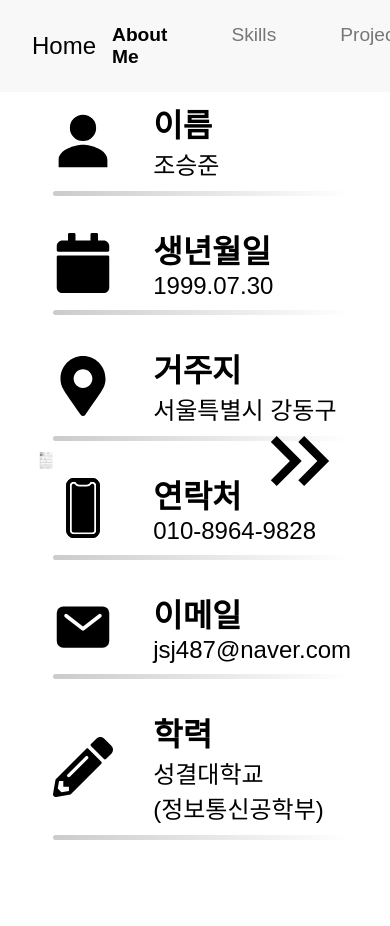
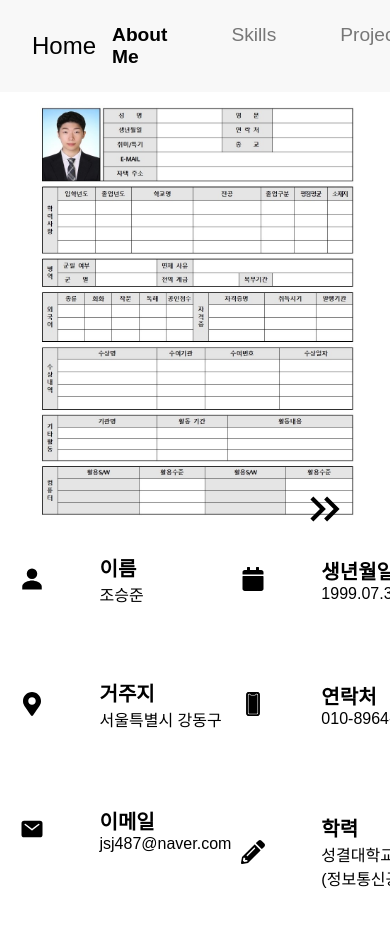
Before and after one commit to jsj487/PORTFOLIO, a React (Create React App) app: page /PORTFOLIO/about-me in a window 390 px wide. Shown: the top 926 px of the page. Before the commit the page ends 844 px from the top, so only its background shows below. Built offline with nearby package versions, Linux system fonts and the light colour scheme; a web font is replaced by a local one.

Commit message:
Responsive Web Design

```diff
--- a/package.json
+++ b/package.json
@@ -21,7 +21,7 @@
     "test": "react-scripts test",
     "eject": "react-scripts eject",
     "predeploy": "npm run build",
-    "deploy": "gh-pages -d build -b gh-pages -f"
+    "deploy": "gh-pages -d build"
   },
   "eslintConfig": {
     "extends": [
--- a/src/AboutMe.js
+++ b/src/AboutMe.js
@@ -10,8 +10,8 @@ import { MdKeyboardDoubleArrowRight } from "react-icons/md";
 import Resume from "./img/resume.jpg"; // 이 부분은 실제 경로에 맞게 변경해주세요.
 
 const AboutMeContainer = styled.div`
-  height: 100vh; // 뷰포트 높이를 100%로 설정
-  overflow-y: hidden; // 세로 스크롤을 숨김
+  min-height: 100vh; // 뷰포트 높이를 최소 100%로 설정
+  overflow-y: auto; // 세로 스크롤 허용
 `;
 
 const PageContainer = styled.div`
@@ -26,50 +26,98 @@ const PageContainer = styled.div`
 const ContentWrapper = styled.div`
   display: flex;
   align-items: center;
-  width: 80%; // 전체 너비의 80% 사용
+  justify-content: center; // 중앙 정렬을 위해 추가
+  width: 90%; // 기본 너비 설정
   max-width: 1200px; // 최대 너비 설정
   margin-bottom: 20px; // 하단 여백
+  flex-direction: column; // 모바일에서 세로 배치
+
+  @media (min-width: 768px) {
+    width: 80%; // 태블릿에서 너비 조정
+    flex-direction: row; // 태블릿 이상에서 가로 배치
+  }
 `;
 
 const ImageSection = styled.div`
-  flex: 2; // 유연한 배치를 위해 flex: 1 설정
+  width: 100%; // 기본 너비를 100%로 설정
+  max-width: 600px; // 최대 너비 설정
+  margin-bottom: 20px; // 모바일에서 하단 여백
+
+  @media (min-width: 768px) {
+    flex: 0 0 600px; // 태블릿 이상에서는 고정 너비 설정
+    margin-bottom: 0; // 태블릿 이상에서는 여백 제거
+    margin-right: 40px; // 태블릿 이상에서는 오른쪽 여백을 더 많이 설정
+  }
 `;
 
 const ResumeImage = styled.img`
   width: 100%; // 너비를 부모의 100%로 설정
-  max-width: 600px; // 최대 너비 설정
   height: auto; // 높이 자동 조절
 `;
 
 const InfoSection = styled.div`
-  flex: 1; // 유연한 배치를 위해 flex: 1 설정
+  width: 100%; // 기본 너비를 100%로 설정
+  display: grid;
+  grid-template-columns: 1fr 1fr; // 2열 그리드
+  grid-template-rows: repeat(3, auto); // 3행 그리드
+  gap: 10px; // 그리드 아이템 사이의 간격 설정
+
+  @media (min-width: 768px) {
+    flex: 1; // 태블릿 이상에서는 flex: 1 설정
+    display: flex; // 태블릿 이상에서는 flexbox로 변경
+    flex-direction: column;
+    margin-left: 130px; // 태블릿 이상에서는 왼쪽 여백 추가
+  }
 `;
 
 const InfoContainer = styled.div`
   display: flex;
   align-items: center; // 아이콘과 텍스트를 가운데 정렬
   position: relative; // 가상 요소에 대한 위치 지정을 위해 relative 설정
+  min-height: 70px; // 각 그리드 항목의 최소 높이를 설정
+  width: 130%; // InfoContainer의 너비를 90%로 설정
 
   &::after {
     content: "";
     display: block;
-    width: 100%; // 밑줄의 길이를 InfoContainer의 너비에 맞춥니다.
+    width: 85%; // 밑줄의 길이를 InfoContainer의 너비보다 짧게 설정
     height: 5px; // 밑줄의 두께를 설정합니다.
     border-radius: 20px;
     background: linear-gradient(to right, #cbcbcb, white); // 그라데이션 적용
     position: absolute;
     bottom: -15px; // 밑줄이 InfoContainer의 아래쪽으로 더 멀리 위치하도록 조정합니다.
     left: 0;
+
+    @media (max-width: 767px) {
+      display: none; // 모바일에서는 밑줄 제거
+    }
   }
 
   &:not(:last-child) {
     margin-bottom: 45px; // 마지막 요소를 제외하고 margin-bottom 적용
+
+    @media (min-width: 768px) {
+      margin-bottom: 45px; // 태블릿 이상에서는 45px의 여백 적용
+    }
+
+    @media (min-width: 1024px) {
+      margin-bottom: 40px; // 데스크탑 이상에서는 60px의 여백 적용
+    }
   }
 `;
 
 const IconContainer = styled.div`
-  font-size: 60px; // 아이콘 크기를 24px로 설정
-  width: 100px; // 아이콘 컨테이너의 너비를 고정
+  font-size: 1.5em; // 기본 아이콘 크기
+
+  @media (min-width: 768px) {
+    font-size: 1.2em; // 태블릿 이상에서 아이콘 크기 조정
+  }
+
+  @media (min-width: 1024px) {
+    font-size: 2em; // 데스크탑에서 아이콘 크기 조정
+  }
+
+  width: 80px; // 아이콘 컨테이너의 너비를 고정
   display: flex; // flex를 사용하여 아이콘을 정렬
   align-items: center; // 세로 중앙 정렬
 `;
@@ -80,13 +128,30 @@ const InfoText = styled.div`
 `;
 
 const InfoTitle = styled.div`
-  font-size: 2em; // 글자 크기 조절
+  font-size: 1.25em; // 기본 글자 크기
   font-weight: bold; // 글자 두께
+
+  @media (min-width: 768px) {
+    font-size: 1em; // 태블릿 이상에서 글자 크기 조정
+  }
+
+  @media (min-width: 1024px) {
+    font-size: 1.75em; // 데스크탑에서 글자 크기 조정
+  }
 `;
 
 const Info = styled.div`
-  font-size: 1.5em; // 글자 크기 조절
+  font-size: 1em; // 기본 글자 크기
+
+  @media (min-width: 768px) {
+    font-size: 0.875em; // 태블릿 이상에서 글자 크기 조정
+  }
+
+  @media (min-width: 1024px) {
+    font-size: 1.5em; // 데스크탑에서 글자 크기 조정
+  }
 `;
+
 const hoverAnimation = keyframes`
   0%, 100% { right: 40px; }
   50% { right: 30px; }
@@ -95,7 +160,16 @@ const hoverAnimation = keyframes`
 const NextPage = styled.div`
   position: absolute;
   right: 40px;
-  font-size: 100px;
+  font-size: 50px;
+
+  @media (min-width: 768px) {
+    font-size: 40px; // 태블릿 이상에서 아이콘 크기 조정
+  }
+
+  @media (min-width: 1024px) {
+    font-size: 80px; // 데스크탑에서 아이콘 크기 조정
+  }
+
   transition: all 2s;
 
   &:hover {
--- a/src/Projects.js
+++ b/src/Projects.js
@@ -65,6 +65,7 @@ const ProjectContainer = styled.div`
   max-width: 71.25rem;
   padding: 4rem 2rem;
   margin: 0 auto;
+  box-sizing: border-box; // 추가하여 여백 문제 해결
 `;
 
 const ProjectContentContainer = styled.div`
@@ -80,6 +81,13 @@ const ProjectWhiteBoard = styled(WhiteBoard)`
   &:hover {
     width: 60rem;
   }
+
+  @media (max-width: 768px) {
+    width: 100%; // 모바일에서 너비를 100%로 설정
+    &:hover {
+      width: 100%; // 호버 시에도 동일하게 유지
+    }
+  }
 `;
 
 const ProjectTitle = styled.div`
@@ -88,6 +96,10 @@ const ProjectTitle = styled.div`
   color: #000;
   text-align: center;
   margin-bottom: 20px;
+
+  @media (max-width: 768px) {
+    font-size: 25px; // 모바일에서 글자 크기 조정
+  }
 `;
 
 const ProjectDate = styled.div`
@@ -95,10 +107,18 @@ const ProjectDate = styled.div`
   text-align: center;
   color: #9d9d9d;
   margin-bottom: 30px;
+
+  @media (max-width: 768px) {
+    font-size: 15px; // 모바일에서 글자 크기 조정
+  }
 `;
 
 const ProjectWhiteBoardContent = styled.div`
   display: flex;
+
+  @media (max-width: 768px) {
+    flex-direction: column; // 모바일에서 세로 배치
+  }
 `;
 
 const ProjectImgBox = styled.div`
@@ -106,10 +126,20 @@ const ProjectImgBox = styled.div`
   position: relative;
   width: 50%;
   margin-right: 3rem;
+
+  @media (max-width: 768px) {
+    width: 100%; // 모바일에서 너비를 100%로 설정
+    margin-right: 0; // 여백 제거
+    margin-bottom: 20px; // 하단 여백 추가
+  }
 `;
 
 const ProjectDescriptionContainer = styled.div`
   width: 50%;
+
+  @media (max-width: 768px) {
+    width: 100%; // 모바일에서 너비를 100%로 설정
+  }
 `;
 
 const ProjectMainDescription = styled.div``;
@@ -126,6 +156,10 @@ const ProjectRead = styled.p`
 
   &:hover {
     animation: ${hoverAnimation} 1s ease-in-out infinite;
+  }
+
+  @media (max-width: 768px) {
+    font-size: 1rem; // 모바일에서 글자 크기 조정
   }
 `;
 
@@ -165,12 +199,21 @@ const DescriptionModal = styled.div`
 const DescriptionModalBox = styled.div`
   max-width: 1200px;
   min-width: 1200px;
+
+  @media (max-width: 768px) {
+    width: 100%; // 모바일에서 너비를 100%로 설정
+    min-width: 0; // 최소 너비 제거
+  }
 `;
 
 const ModalTitle = styled.h1`
   margin: 0 0 30px 0;
   color: #333;
   font-size: 2rem;
+
+  @media (max-width: 768px) {
+    font-size: 1.5rem; // 모바일에서 글자 크기 조정
+  }
 `;
 
 const CloseButton = styled.button`
@@ -206,6 +249,11 @@ const SubDescriptionTitle = styled.div`
   width: 8.4rem;
   font-weight: 900;
   font-size: 1rem;
+
+  @media (max-width: 768px) {
+    width: 6rem; // 모바일에서 너비 조정
+    font-size: 0.9rem; // 글자 크기 조정
+  }
 `;
 
 const SubDescriptionContent = styled.div`
@@ -214,101 +262,10 @@ const SubDescriptionContent = styled.div`
   width: calc(100% - 8.4rem);
   font-weight: 400;
   font-size: 1rem;
-`;
 
-const SliderContainer = styled.div`
-  overflow: hidden;
-  width: 100%;
-  position: relative;
-  margin-bottom: 20px;
-`;
-
-const ImagesContainer = styled.div`
-  display: flex;
-  transition: transform 0.3s ease-out;
-  margin-bottom: 40px;
-`;
-
-const Image = styled.img`
-  max-width: 100%;
-  height: auto;
-  flex: 0 0 auto;
-  object-fit: contain;
-  cursor: pointer;
-`;
-
-const ButtonUI = styled.div`
-  display: flex;
-  justify-content: center;
-  align-items: center;
-  gap: 20px;
-
-  button {
-    pointer-events: auto;
-    background-color: #ffffff;
-    border: 1px solid #000;
-    border-radius: 50%;
-    cursor: pointer;
-    width: 40px;
-    height: 40px;
-    display: flex;
-    align-items: center;
-    justify-content: center;
-
-    &:focus {
-      outline: none;
-    }
-
-    svg {
-      width: 20px;
-      height: 20px;
-    }
-  }
-`;
-
-const ModalBackdrop = styled.div`
-  position: fixed;
-  top: 0;
-  left: 0;
-  width: 100%;
-  height: 100%;
-  background-color: rgba(0, 0, 0, 0.5);
-  display: flex;
-  justify-content: center;
-  align-items: center;
-  z-index: 1000;
-`;
-
-const ModalImage = styled.img`
-  max-width: 80%;
-  max-height: 80vh;
-  z-index: 1050;
-`;
-
-const ArrowButton = styled.button`
-  all: unset;
-  font-size: 2em;
-  color: white;
-  cursor: pointer;
-  z-index: 1051;
-  &:hover {
-    color: #ddd;
-  }
-`;
-
-const LeftArrow = styled(ArrowButton)`
-  position: absolute;
-  left: 50px;
-  svg {
-    font-size: 80px;
-  }
-`;
-
-const RightArrow = styled(ArrowButton)`
-  position: absolute;
-  right: 50px;
-  svg {
-    font-size: 80px;
+  @media (max-width: 768px) {
+    width: calc(100% - 6rem); // 모바일에서 너비 조정
+    font-size: 0.9rem; // 글자 크기 조정
   }
 `;
 
@@ -324,6 +281,11 @@ const PrevPage = styled.div`
 
   &:hover {
     animation: ${LeftAnimation} 1s ease-in-out infinite;
+  }
+
+  @media (max-width: 768px) {
+    font-size: 50px; // 모바일에서 아이콘 크기 조정
+    left: 20px; // 아이콘 위치 조정
   }
 `;
 
--- a/src/Skills.js
+++ b/src/Skills.js
@@ -15,10 +15,9 @@ import {
 } from "react-icons/md";
 
 const Skill = styled.div`
-  height: 100vh;
-  overflow-y: hidden; // 세로 스크롤을 숨김
-  background-color: #c19a6b;
-  position: relative; // NextPage를 포함하기 위한 상대 위치
+  min-height: 100vh; // 최소 높이를 뷰포트 높이로 설정
+  background-color: #c19a6b; // 배경색 설정
+  position: relative;
 `;
 
 const SkillContainer = styled.div`
@@ -28,9 +27,9 @@ const SkillContainer = styled.div`
   flex-direction: column;
   margin: 0 auto;
   padding: 6rem 2rem;
-  position: relative; /* 상위 요소에 상대적 위치 지정 */
-  z-index: 1; /* 필요한 경우 z-index 조정 */
-  overflow: visible; /* 내부 요소가 바깥으로 나와도 괜찮다면 overflow를 visible로 설정 */
+  position: relative;
+  z-index: 1;
+  overflow: visible;
 `;
 
 const SkillContentContainer = styled.div`
@@ -41,29 +40,36 @@ const SkillContentContainer = styled.div`
   padding: 2rem;
   border-radius: 1rem;
   box-shadow: 0 4px 8px rgba(0, 0, 0, 0.1);
-  position: relative; /* 책꽂이에 상대적 위치 지정 */
-  z-index: 2; /* z-index를 상위 요소보다 높게 설정 */
-  width: 60%;
+  position: relative;
+  z-index: 2;
+  width: 90%;
+  max-width: 1200px;
+  flex-wrap: wrap;
+
+  @media (min-width: 768px) {
+    display: flex;
+    justify-content: space-around;
+    align-items: flex-start;
+  }
 `;
 
 const WhiteBoard = styled.div`
-  width: 10rem; /* 책의 너비를 설정합니다. */
-  height: 15rem; /* 책의 높이를 설정합니다. */
-  margin: 1rem; /* 책과 책 사이의 간격을 설정합니다. */
+  width: 10rem;
+  height: 15rem;
+  margin: 1rem;
   padding: 1rem;
   display: flex;
-  flex-direction: column; /* 내용을 세로로 나열합니다. */
-  justify-content: center; /* 내용을 중앙에 배치합니다. */
-  align-items: center; /* 내용을 중앙에 배치합니다. */
+  flex-direction: column;
+  justify-content: center;
+  align-items: center;
   border-radius: 0.5rem;
   background-color: #fff;
   box-shadow: 0.5rem 0.5rem 1rem rgba(0, 0, 0, 0.1);
   transition: all 0.3s ease;
   cursor: pointer;
+
   &:hover {
-    transform: translateY(
-      -10px
-    ); /* 호버 시 책이 살짝 위로 올라가는 효과를 줍니다. */
+    transform: translateY(-10px);
   }
 `;
 
@@ -84,7 +90,7 @@ const Monitor = styled.div`
   border-radius: 1rem;
   box-shadow: 0 4px 8px rgba(0, 0, 0, 0.1);
   z-index: 2;
-  width: 50%;
+  width: 80%;
   height: 40vh;
 `;
 
@@ -108,9 +114,9 @@ const LeftAnimation = keyframes`
 `;
 
 const NextPage = styled.div`
-  position: fixed; // 화면에 고정되도록 설정
+  position: fixed;
   right: 40px;
-  top: 50%; // 페이지 하단에 위치하도록 조정합니다.
+  top: 50%;
   font-size: 100px;
   transition: all 2s;
   z-index: 2;
@@ -123,9 +129,9 @@ const NextPage = styled.div`
   }
 `;
 const PrevPage = styled.div`
-  position: fixed; // 화면에 고정되도록 설정
+  position: fixed;
   left: 40px;
-  top: 50%; // 페이지 하단에 위치하도록 조정합니다.
+  top: 50%;
   font-size: 100px;
   transition: all 2s;
   z-index: 2;
@@ -154,10 +160,8 @@ function Skills() {
   const [displayContent, setDisplayContent] = useState("");
   const toggleBoard = (index) => {
     if (expandedBoard.index === index && expandedBoard.expanded) {
-      // 이미 확장된 상태에서 다시 클릭 시, 변화 없이 유지
       setExpandedBoard({ index, expanded: true });
     } else {
-      // 새로운 WhiteBoard 클릭 시, 잠깐 초기 상태로 돌아갔다가 새로운 내용으로 변경
       setDisplayContent("Switching...");
       setExpandedBoard({ index, expanded: true });
     }
@@ -184,7 +188,7 @@ function Skills() {
             />
           </div>
         );
-      }, 500); // 500ms의 딜레이 후 콘텐츠 변경
+      }, 500);
       return () => clearTimeout(timer);
     } else {
       setDisplayContent("Choose a skill to learn more");
--- a/src/data/projectsData.js
+++ b/src/data/projectsData.js
@@ -324,7 +324,11 @@ export const projectsData = [
         https://github.com/jsj487/PORTFOLIO
       </a>
     ),
-    url: <a>-</a>,
+    url: (
+      <a href="https://jsj487.github.io/PORTFOLIO">
+        https://jsj487.github.io/PORTFOLIO
+      </a>
+    ),
     frontend: "React, JavaScript, CSS",
     backend: "-",
     modal_description: (
```
Also changed, not shown: src/Home.js (+28 -4 lines), 9 other files (tests, documents, lock files or other folders).
